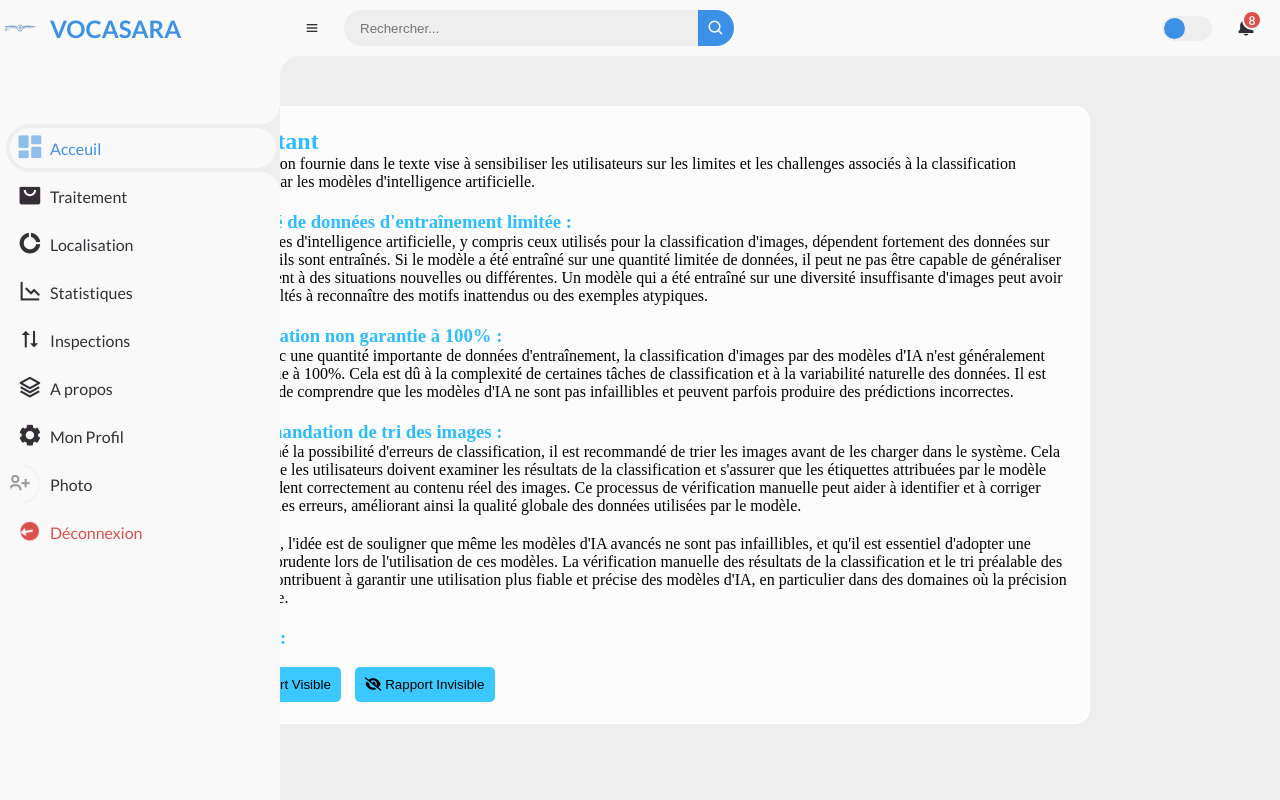
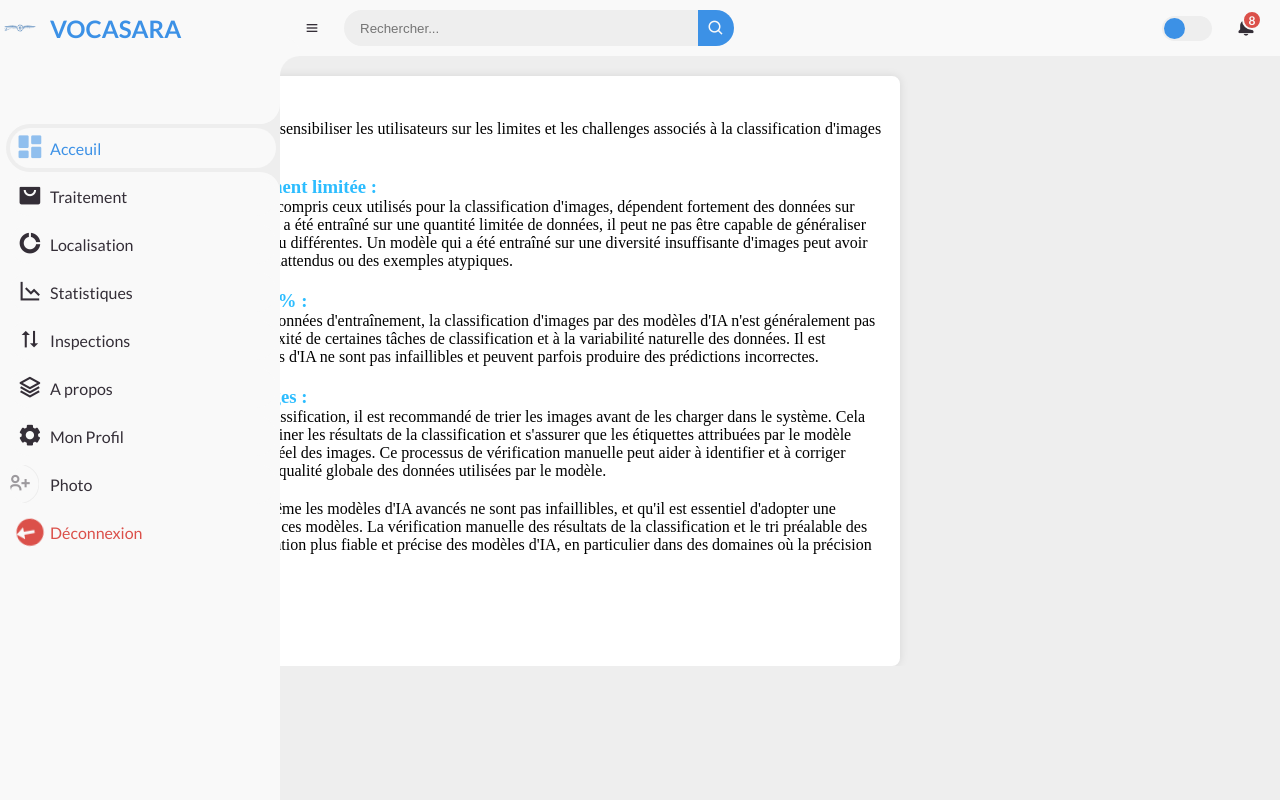
Before and after one commit to PapisKang/VocaSaraAppV2, a Flask app: page /confirmation_page in a window 1280 px wide. Run offline with Flask 3, Linux system fonts and the light colour scheme; parts of the project's set-up code (start-up, migrations or seed data) failed here and were passed over; some libraries are stand-ins or nearby versions.

Commit message:
Revert "Ousmane_neo"

```diff
--- a/apps/config.py
+++ b/apps/config.py
@@ -63,7 +63,7 @@ class Config(object):
 #base de donnee
     #DB_ENGINE = os.getenv('DB_ENGINE', 'mysql+pyodbc')
     DB_USERNAME = os.getenv('DB_USERNAME', 'client')
-    DB_PASS = os.getenv('DB_PASS', '1234')
+    DB_PASS = os.getenv('DB_PASS', '11235813')
     DB_HOST = os.getenv('DB_HOST', 'localhost')
     DB_NAME = os.getenv('DB_NAME', 'root')
 
--- a/apps/home/routes.py
+++ b/apps/home/routes.py
@@ -150,9 +150,13 @@ def generate_rapport():
 def confirmation_page():
     return render_template('rapport/confirmation_page.html')
 
+
 @blueprint.route('/apropos')
 def apropos():
     return render_template('home/apropos.html', segment='apropos')
+
+
+
 
 @blueprint.route('/acceuil')
 def acceuil():
--- a/apps/templates/home/index.html
+++ b/apps/templates/home/index.html
@@ -91,7 +91,9 @@
 
 		<a href="{{ url_for('authentication_blueprint.logout') }}" class="logout">
 
-			<i class='bx bxs-log-out-circle bx-sm bx-tada' ></i> <span class="text">Déconnexion</span>
+			<i class='bx bxs-log-out-circle bx-md bx-tada' ></i>
+
+			<span class="text">Déconnexion</span>
 		</a>
 	</ul>
 </section>
--- a/apps/templates/layouts/base-fullscreen.html
+++ b/apps/templates/layouts/base-fullscreen.html
@@ -10,7 +10,7 @@
   <link rel="icon" type="image/x-icon" href="{{ config.ASSETS_ROOT }}/img/logo.png">
 
   <title>
-    VOCASARA Dashboard {% block title %}{% endblock %}
+    Flask Soft Dashboard PRO - {% block title %}{% endblock %} | AppSeed
   </title>
 
   <!--     Fonts and icons     -->
--- a/apps/templates/rapport/confirmation_page.html
+++ b/apps/templates/rapport/confirmation_page.html
@@ -3,7 +3,6 @@
 <head>
   <meta charset="UTF-8">
   <meta name="viewport" content="width=device-width, initial-scale=1.0">
-  <link rel="stylesheet" href="https://cdnjs.cloudflare.com/ajax/libs/font-awesome/6.0.0/css/all.min.css">
   <title>Confirmation Page</title>
   <style>
     body {
@@ -33,13 +32,16 @@
       margin-top: 20px;
       background-color: rgba(255, 255, 255, 0.8);
   }
-  .container {
-    display:;
-    justify-content: space-between;
-    max-width: 900px;
-    margin: 50px auto;
-    flex: 1; /* Utiliser l'espace restant pour la flexbox */
+    .container {
+      max-width: 900px;
+      padding: 15px;
+      background-color: #fff;
+      border-radius: 8px;
+      box-shadow: 0 0 10px rgba(3, 0, 0, 0.1);
+      text-align: left;
+
     }
+
     h2 {
       color: #2dbdff;
     }
@@ -108,7 +110,7 @@
 
     <p>En résumé, l'idée est de souligner que même les modèles d'IA avancés ne sont pas infaillibles, et qu'il est essentiel d'adopter une approche prudente lors de l'utilisation de ces modèles. La vérification manuelle des résultats de la classification et le tri préalable des données contribuent à garantir une utilisation plus fiable et précise des modèles d'IA, en particulier dans des domaines où la précision est cruciale.</p>
 
-    <h3>Options :</h3><br>
+    <h3>Options :</h3>
     <button onclick="handleButtonClick('visible')"> <i class="fas fa-eye"></i> Rapport Visible</button>
     <button onclick="handleButtonClick('invisible')"> <i class="fas fa-eye-slash"></i> Rapport Invisible</button>
 
```
Also changed, not shown: apps/templates/rapport/generation_rapport.html (+31 -17 lines), apps/templates/rapport/traitement_visible.html (+1 -6 lines), 2 other files.
